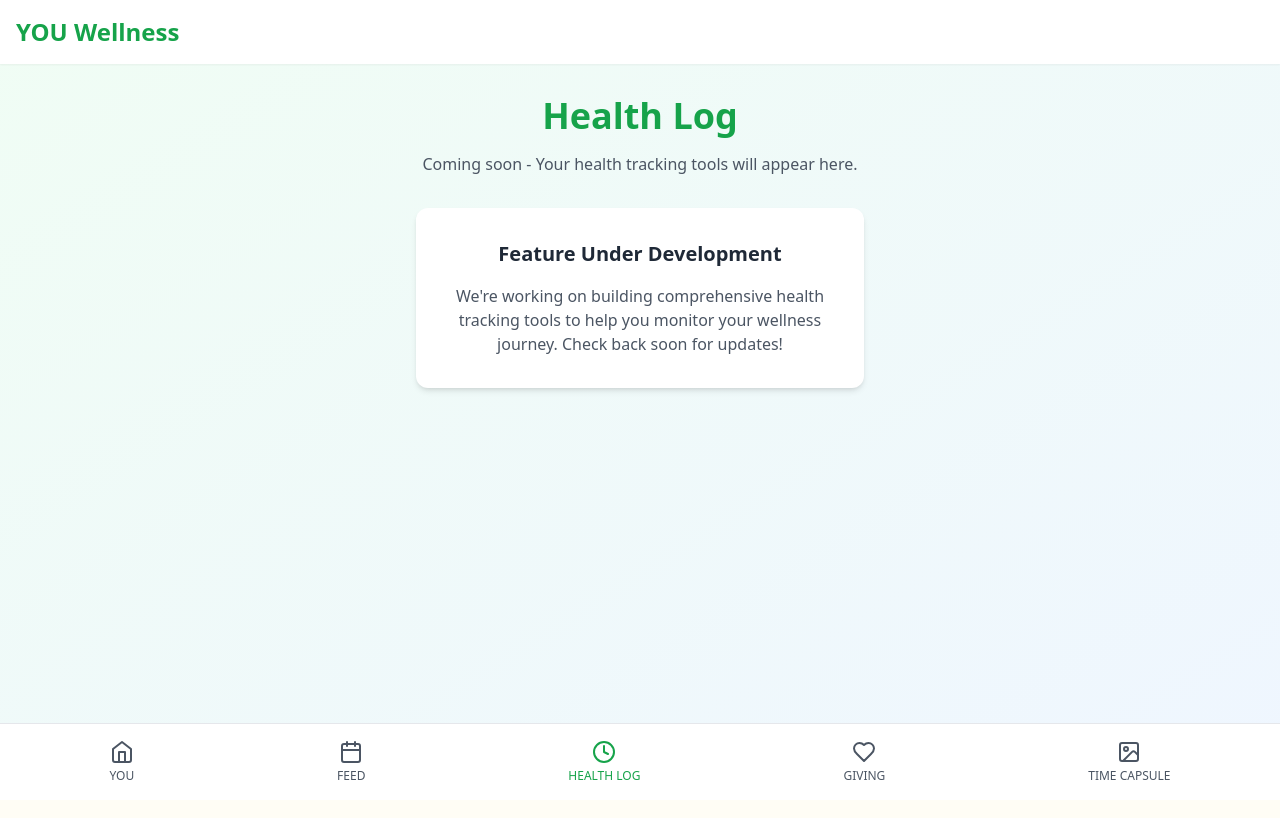
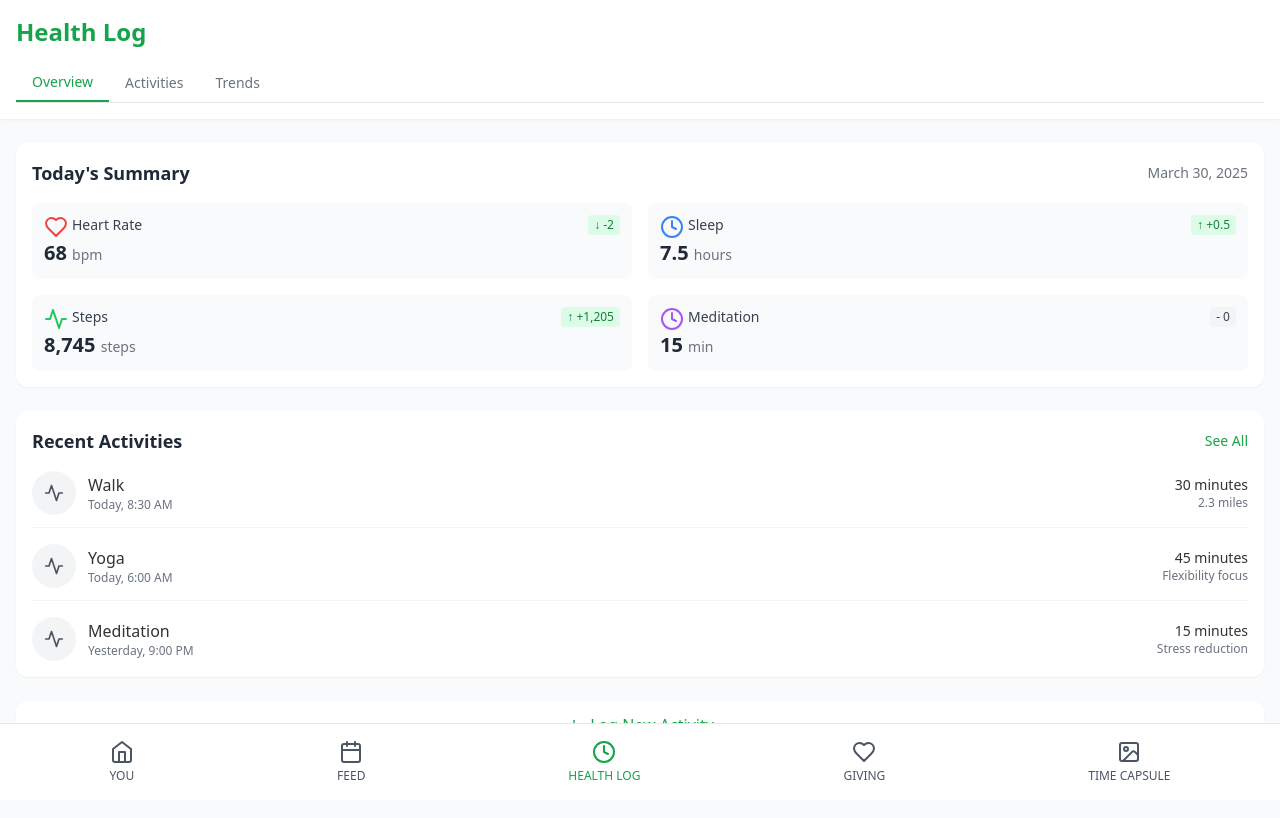
Before and after one commit to TheSamanthaWilliams/you-wellness-app, a Next.js app: page /health-log in a window 1280 px wide. Shown: the top 818 px of the page. Built offline with nearby package versions, Linux system fonts and the light colour scheme.

Commit message:
Update page.js

```diff
--- a/app/health-log/page.js
+++ b/app/health-log/page.js
@@ -1,27 +1,205 @@
 "use client";
 
+import React, { useState } from 'react';
 import BottomNav from '../components/BottomNav';
+import { Plus, TrendingUp, Calendar, Clock, Activity, Heart } from 'lucide-react';
 
 export default function HealthLog() {
+  const [activeTab, setActiveTab] = useState('overview');
+
+  // Sample data for health metrics
+  const healthMetrics = [
+    {
+      name: 'Heart Rate',
+      value: '68',
+      unit: 'bpm',
+      change: '-2',
+      status: 'good',
+      icon: <Heart className="text-red-500" />
+    },
+    {
+      name: 'Sleep',
+      value: '7.5',
+      unit: 'hours',
+      change: '+0.5',
+      status: 'good',
+      icon: <Clock className="text-blue-500" />
+    },
+    {
+      name: 'Steps',
+      value: '8,745',
+      unit: 'steps',
+      change: '+1,205',
+      status: 'good',
+      icon: <Activity className="text-green-500" />
+    },
+    {
+      name: 'Meditation',
+      value: '15',
+      unit: 'min',
+      change: '0',
+      status: 'neutral',
+      icon: <Clock className="text-purple-500" />
+    }
+  ];
+
+  // Recent activities
+  const recentActivities = [
+    {
+      id: 1,
+      type: 'Walk',
+      date: 'Today, 8:30 AM',
+      duration: '30 minutes',
+      metrics: '2.3 miles'
+    },
+    {
+      id: 2,
+      type: 'Yoga',
+      date: 'Today, 6:00 AM',
+      duration: '45 minutes',
+      metrics: 'Flexibility focus'
+    },
+    {
+      id: 3,
+      type: 'Meditation',
+      date: 'Yesterday, 9:00 PM',
+      duration: '15 minutes',
+      metrics: 'Stress reduction'
+    }
+  ];
+
   return (
-    <div className="min-h-screen bg-gradient-to-br from-green-50 to-blue-50 pb-20">
-      <header className="bg-white shadow-sm">
-        <div className="container mx-auto px-4 py-4 flex justify-between items-center">
-          <h1 className="text-2xl font-bold text-green-600">YOU Wellness</h1>
+    <div className="min-h-screen bg-gray-50 pb-20">
+      <header className="bg-white shadow-sm sticky top-0 z-10">
+        <div className="container mx-auto px-4 py-4">
+          <h1 className="text-2xl font-bold text-green-600">Health Log</h1>
+
+          {/* Tab navigation */}
+          <div className="flex border-b border-gray-200 mt-4">
+            <button
+              className={`py-2 px-4 font-medium text-sm ${
+                activeTab === 'overview'
+                  ? 'border-b-2 border-green-600 text-green-600'
+                  : 'text-gray-500'
+              }`}
+              onClick={() => setActiveTab('overview')}
+            >
+              Overview
+            </button>
+            <button
+              className={`py-2 px-4 font-medium text-sm ${
+                activeTab === 'activities'
+                  ? 'border-b-2 border-green-600 text-green-600'
+                  : 'text-gray-500'
+              }`}
+              onClick={() => setActiveTab('activities')}
+            >
+              Activities
+            </button>
+            <button
+              className={`py-2 px-4 font-medium text-sm ${
+                activeTab === 'trends'
+                  ? 'border-b-2 border-green-600 text-green-600'
+                  : 'text-gray-500'
+              }`}
+              onClick={() => setActiveTab('trends')}
+            >
+              Trends
+            </button>
+          </div>
         </div>
       </header>
 
-      <main className="container mx-auto px-4 py-8 text-center">
-        <h2 className="text-4xl font-bold text-green-600 mb-4">Health Log</h2>
-        <p className="text-gray-600 mb-8">Coming soon - Your health tracking tools will appear here.</p>
+      <main className="container mx-auto px-4 py-6">
+        {activeTab === 'overview' && (
+          <>
+            {/* Today's summary */}
+            <div className="bg-white rounded-xl shadow-sm p-4 mb-6">
+              <div className="flex justify-between items-center mb-4">
+                <h2 className="text-lg font-semibold text-gray-800">Today's Summary</h2>
+                <div className="text-sm text-gray-500">March 30, 2025</div>
+              </div>
 
-        <div className="bg-white rounded-xl shadow-md p-8 max-w-md mx-auto">
-          <h3 className="text-xl font-semibold text-gray-800 mb-4">Feature Under Development</h3>
-          <p className="text-gray-600">
-            We're working on building comprehensive health tracking tools to help you monitor your wellness journey.
-            Check back soon for updates!
-          </p>
-        </div>
+              <div className="grid grid-cols-2 gap-4">
+                {healthMetrics.map((metric, index) => (
+                  <div key={index} className="bg-gray-50 rounded-lg p-3">
+                    <div className="flex justify-between items-center mb-1">
+                      <div className="flex items-center">
+                        <div className="mr-2 w-5 h-5">
+                          {metric.icon}
+                        </div>
+                        <span className="text-sm text-gray-700">{metric.name}</span>
+                      </div>
+                      <div className={`text-xs px-1.5 py-0.5 rounded ${
+                        metric.status === 'good' ? 'bg-green-100 text-green-700' :
+                        metric.status === 'warning' ? 'bg-yellow-100 text-yellow-700' :
+                        'bg-gray-100 text-gray-700'
+                      }`}>
+                        {metric.change.startsWith('+') ? `↑ ${metric.change}` :
+                         metric.change.startsWith('-') ? `↓ ${metric.change}` :
+                         `- ${metric.change}`}
+                      </div>
+                    </div>
+                    <div className="font-semibold text-xl text-gray-800">
+                      {metric.value} <span className="text-sm font-normal text-gray-500">{metric.unit}</span>
+                    </div>
+                  </div>
+                ))}
+              </div>
+            </div>
+
+            {/* Recent activities */}
+            <div className="bg-white rounded-xl shadow-sm p-4 mb-6">
+              <div className="flex justify-between items-center mb-4">
+                <h2 className="text-lg font-semibold text-gray-800">Recent Activities</h2>
+                <button className="text-sm text-green-600">See All</button>
+              </div>
+
+              <div className="space-y-4">
+                {recentActivities.map((activity) => (
+                  <div key={activity.id} className="flex items-center border-b border-gray-100 pb-3 last:border-0 last:pb-0">
+                    <div className="bg-gray-100 rounded-full p-3 mr-3">
+                      <Activity className="h-5 w-5 text-gray-600" />
+                    </div>
+                    <div className="flex-1">
+                      <div className="font-medium">{activity.type}</div>
+                      <div className="text-xs text-gray-500">{activity.date}</div>
+                    </div>
+                    <div className="text-right">
+                      <div className="text-sm">{activity.duration}</div>
+                      <div className="text-xs text-gray-500">{activity.metrics}</div>
+                    </div>
+                  </div>
+                ))}
+              </div>
+            </div>
+
+            {/* Add activity button */}
+            <button className="w-full py-3 text-green-600 font-medium flex items-center justify-center bg-white rounded-xl shadow-sm">
+              <Plus className="h-4 w-4 mr-2" /> Log New Activity
+            </button>
+          </>
+        )}
+
+        {activeTab === 'activities' && (
+          <div className="text-center py-12">
+            <Calendar className="h-12 w-12 text-gray-300 mx-auto mb-4" />
+            <h3 className="text-lg font-medium text-gray-800 mb-2">Activity Calendar</h3>
+            <p className="text-gray-500 max-w-xs mx-auto mb-6">
+              Track and view your activities over time. Coming soon in the next update!
+            </p>
+          </div>
+        )}
+
+        {activeTab === 'trends' && (
+          <div className="text-center py-12">
+            <TrendingUp className="h-12 w-12 text-gray-300 mx-auto mb-4" />
+            <h3 className="text-lg font-medium text-gray-800 mb-2">Health Trends</h3>
+            <p className="text-gray-500 max-w-xs mx-auto mb-6">
+              View your health trends and progress over time. Coming soon in the next update!
+            </p>
+          </div>
+        )}
       </main>
 
       <BottomNav />
```
